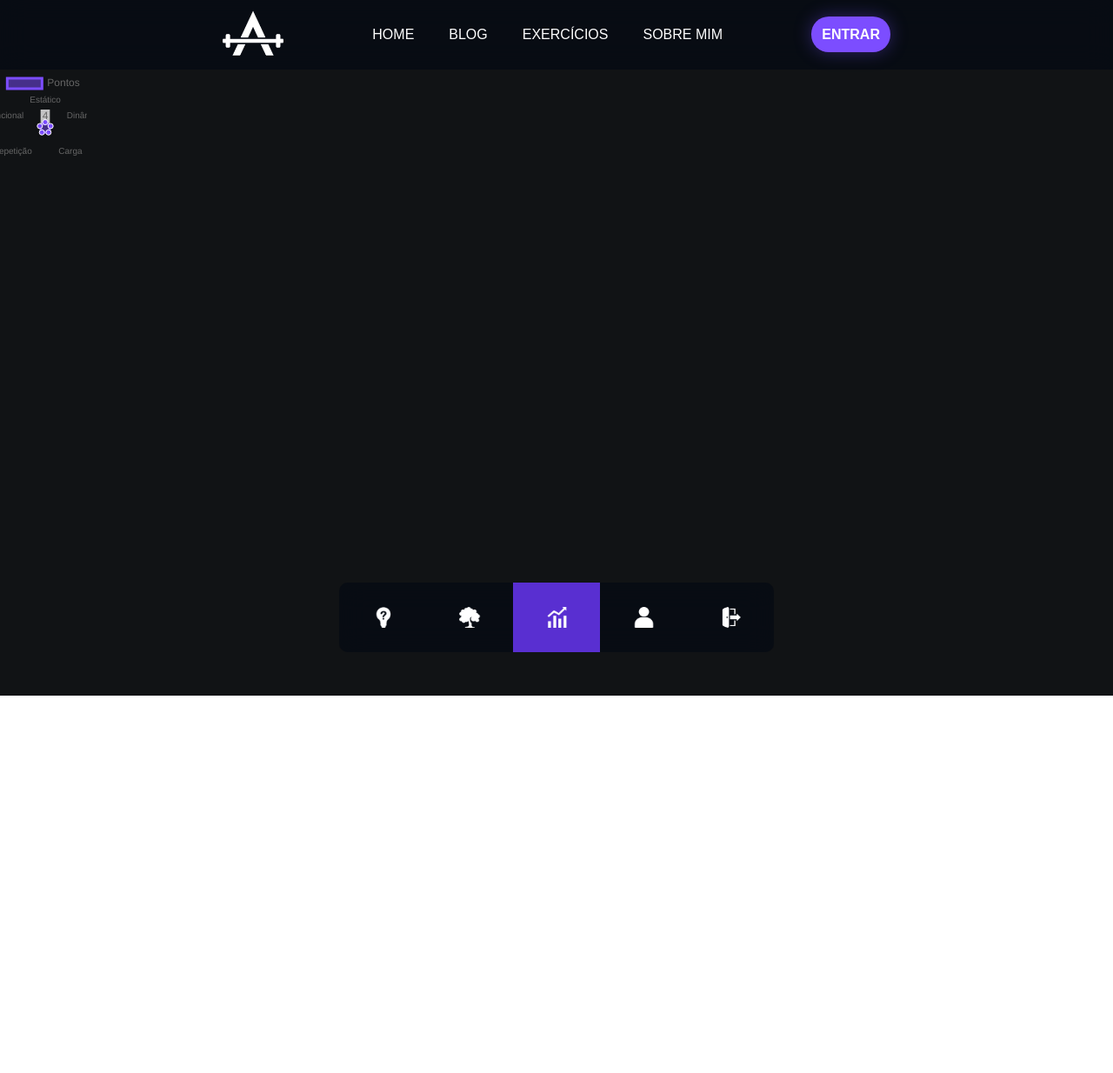
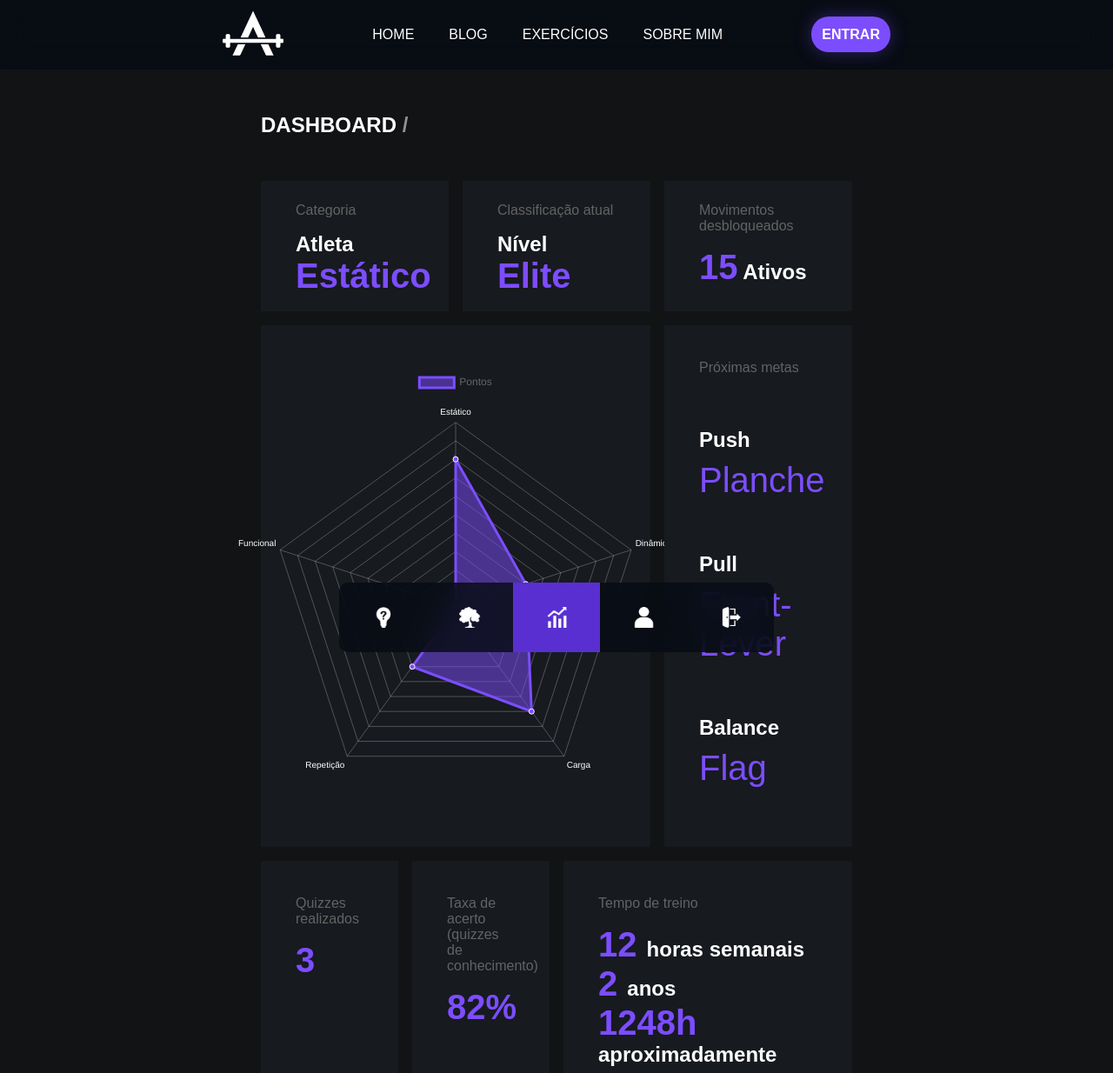
Before and after one commit to enznak/projeto-individual-cali, a website: page pages/user/dashboard.html in a window 1280 px wide. Shown: the whole page at 87% size. Before the commit the page ends 800 px from the top, so only its background shows below. Drawn offline with nearby package versions, Linux system fonts and the light colour scheme.

Commit message:
feature: dashboard

```diff
--- a/pages/user/css/dashboard_style.css
+++ b/pages/user/css/dashboard_style.css
@@ -4,17 +4,146 @@
     background: #111315;
 }
 
+.dashboard {
+    min-height: 100vh;
+    display: grid;
+    grid-template-columns: repeat(12, 1fr);
+    grid-template-rows: 150px 600px 300px;
+    grid-template-areas:
+        "chart1 chart1 chart1 chart1 chart2 chart2 chart2 chart2 chart3 chart3 chart3 chart3"
+        "chart4 chart4 chart4 chart4 chart4 chart4 chart4 chart4 chart5 chart5 chart5 chart5"
+        "chart6 chart6 chart6 chart7 chart7 chart7 chart8 chart8 chart8 chart8 chart8 chart8";
+    gap: 16px;
+}
+
+.card1 {
+    grid-area: chart1;
+    display: flex;
+    padding: 40px;
+    padding-top: 25px;
+}
+
+.card2 {
+    grid-area: chart2;
+    display: flex;
+    padding: 40px;
+    padding-top: 25px;
+}
+
+.card3 {
+    grid-area: chart3;
+    display: flex;
+    padding: 40px;
+    padding-top: 25px;
+}
+
+.card4 {
+    grid-area: chart4;
+    display: flex;
+    justify-content: center;
+    align-items: center;
+}
+
+.card5 {
+    grid-area: chart5;
+    display: flex;
+    font-size: 16px;
+    color: #636363;
+    flex-direction: column;
+    padding: 40px;
+}
+
+.card5 p {
+    font-size: 24px;
+    font-weight: bold;
+    color: #ffffff;
+    position: relative;
+    margin-top: 60px;
+    margin-bottom: 10px;
+}
+
+.card5 span {
+    font-size: 40px;
+    color: #7C4DFF;
+    margin-bottom: 5000px;
+}
+
+.card6 {
+    grid-area: chart6;
+    padding: 40px;
+}
+
+.card7 {
+    grid-area: chart7;
+    padding: 40px;
+}
+
+.card8 {
+    grid-area: chart8;
+    padding: 40px;
+}
+
+.card8 p {
+    margin-bottom: 20px;
+}
+
+.chart1 {}
+
+canvas {
+    width: 100% !important;
+    height: 100% !important;
+}
+
+.card {
+    background-color: #171A1F;
+    border: 0px solid #2A2F3A;
+}
+
+.chart-box {
+    min-width: 500px;
+    min-height: 500px;
+}
+
+.kpi-box {
+    display: flex;
+    font-size: 16px;
+    color: #636363;
+    flex-direction: column;
+}
+
+.kpi-box p {
+    font-size: 24px;
+    font-weight: bold;
+    color: #ffffff;
+    position: relative;
+    top: 16px;
+}
+
+.kpi-box span {
+    font-size: 40px;
+    color: #7C4DFF;
+}
+
 .main {
     display: flex;
+    flex-direction: column;
+    justify-content: center;
+    padding-left: 300px;
+    padding-right: 300px;
+    padding-bottom: 100px;
 }
 
-.chart1 {
-    display: flex;
-    width: 100px;
-    height: 100px;
+.main h1 {
+    color: white;
+    position: relative;
+    margin-top: 50px;
+    font-size: 40px;
+    font-weight: 700;
 }
 
-canvas {
-    width: 200px;
-    height: 200px;
+.main h2 {
+    color: white;
+    margin-top: 50px;
+    font-weight: 700;
+    margin-bottom: 50px;
 }
--- a/pages/user/dashboard.html
+++ b/pages/user/dashboard.html
@@ -42,17 +42,42 @@
             </div>
         </div>
         <div class="main">
-            <div class="card">
-                <div> <canvas class="chart1" id="myChart"></canvas> </div>
-            </div>
-            <div class="card">
-                <div> <canvas class="chart2" id="myChart"></canvas> </div>
-            </div>
-            <div class="card">
-                <div> <canvas class="chart3" id="myChart"></canvas> </div>
-            </div>
-            <div class="card">
-                <div> <canvas class="chart4" id="myChart"></canvas> </div>
+            <h2>DASHBOARD <span style="color: rgb(146, 146, 146);">/</span> </h2>
+            <div class="dashboard">
+                <div class="card card1">
+                    <div class="kpi-box">Categoria <p>Atleta <span>Estático</span></p>
+                    </div>
+                </div>
+                <div class="card card2">
+                    <div class="kpi-box">Classificação atual <p>Nível <span>Elite</span></p>
+                    </div>
+                </div>
+                <div class="card card3">
+                    <div class="kpi-box">Movimentos desbloqueados <p><span>15</span> Ativos</p>
+                    </div>
+                </div>
+                <div class="card card4">
+                    <div class="chart-box"> <canvas class="chart4" id="myChart"></canvas> </div>
+                </div>
+                <div class="card card5">
+                    <div class=""> Próximas metas <p>Push</p> <span>Planche</span>
+                        <p>Pull</p><span>Front-Lever</span>
+                        <p>Balance</p><span>Flag</span>
+                    </div>
+                </div>
+                <div class="card card6">
+                    <div class="kpi-box">Quizzes realizados<p><span>3</span></p>
+                    </div>
+                </div>
+                <div class="card card7">
+                    <div class="kpi-box">Taxa de acerto (quizzes de conhecimento) <p><span>82%</span></p>
+                    </div>
+                </div>
+                <div class="card card8">
+                    <div class="kpi-box">Tempo de treino<p><span>12 </span>horas semanais <br> <span>2 </span>anos <br> <span>1248h </span>aproximadamente</p>
+                    </div>
+                </div>
+
             </div>
         </div>
     </div>
@@ -61,7 +86,7 @@
 <script>
     const ctx = document.getElementById('myChart');
 
-        const data = {
+    const data = {
         labels: [
             'Estático',
             'Dinâmico',
@@ -71,7 +96,7 @@
         ],
         datasets: [{
             label: 'Pontos',
-            data: [3, 3, 3, 3, 3],
+            data: [8, 4, 7, 4, 0],
             fill: true,
             backgroundColor: 'rgba(124, 77, 255, 0.5)',
             borderColor: 'rgb(124, 77, 255)',
@@ -79,12 +104,31 @@
             pointBorderColor: '#fff',
             pointHoverBackgroundColor: '#fff',
             pointHoverBorderColor: 'rgb(255, 99, 132)'
+
         }]
     };
     const config = {
         type: 'radar',
         data: data,
         options: {
+            scales: {
+                r: {
+                    min: 0,
+                    max: 10,
+                    ticks: {
+                        display: false
+                    },
+                    grid: {
+                        color: 'rgba(255, 255, 255, 0.25)'
+                    },
+                    angleLines: {
+                        color: 'rgba(255, 255, 255, 0.25)'
+                    },
+                    pointLabels: {
+                        color: '#ffffff'
+                    }
+                }
+            },
             elements: {
                 line: {
                     borderWidth: 3
```
